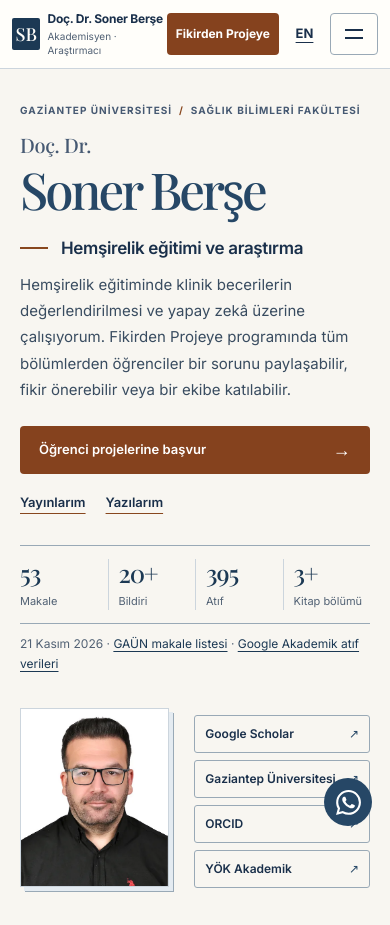
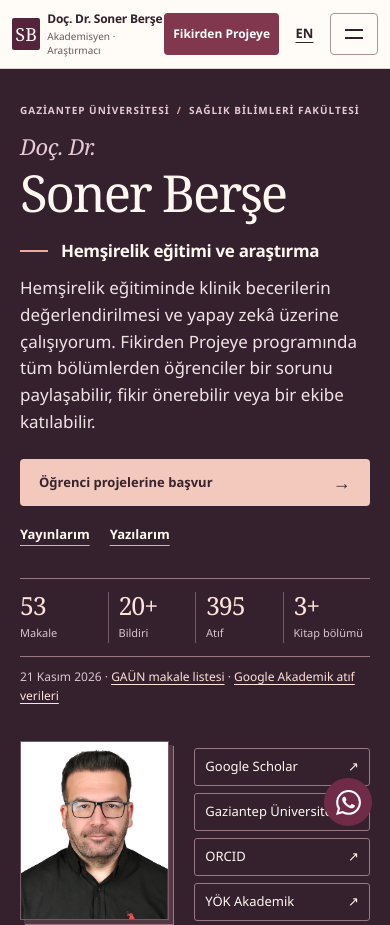
Before and after one commit to sonerberse-glitch/sonerberse, a website: page index.html in a window 390 px wide. Shown: the top 925 px of the page. Drawn offline with nearby package versions, Linux system fonts and the light colour scheme; a web font is replaced by a local one.

Commit message:
Akademik siteyi mürdüm ve kırık beyazla düzenle

```diff
--- a/assets/theme-light.css
+++ b/assets/theme-light.css
@@ -2,31 +2,32 @@
 html[data-theme="light"] {
   color-scheme: light;
   --bg: #f8f6f1;
-  --bg2: #edf1f5;
-  --bg3: #e6ecf2;
-  --surface: #fffefa;
-  --surface2: #e4ebf1;
-  --ink: #192f4a;
-  --ink2: #21374d;
-  --ink3: #465972;
-  --body: #394c60;
-  --muted: #516174;
-  --faint: #cad4df;
-  --gold: #264766;
-  --gold-l: #1c3954;
-  --gold-s: #e5edf3;
-  --gold-s2: #cfdfeb;
-  --border: #ccd5dd;
-  --border-l: #99a9b6;
-  --nav-bg: #fffefa;
-  --copper: #88471e;
-  --program-fill: #85421e;
-  --program-hover: #693315;
-  --display: 'Playfair Display', Georgia, serif;
+  --bg2: #f1eae9;
+  --bg3: #eae1e0;
+  --surface: #fffcf8;
+  --surface2: #eee5e4;
+  --ink: #30222c;
+  --ink2: #3b2935;
+  --ink3: #664f5b;
+  --body: #463c44;
+  --muted: #645862;
+  --faint: #dad0cf;
+  --gold: #702c47;
+  --gold-l: #54243b;
+  --gold-s: #f4e7e9;
+  --gold-s2: #ecd5da;
+  --border: #ded2d1;
+  --border-l: #ad929a;
+  --nav-bg: #fffcf8;
+  --copper: #904052;
+  --program-fill: #81374e;
+  --program-hover: #64263b;
+  --display: 'STIX Two Text', Georgia, serif;
+  --sans: 'Source Sans 3', 'Segoe UI', system-ui, sans-serif;
   --glow: none;
 }
-html[data-theme="light"] body { background: var(--bg); }
-html[data-theme="light"] ::selection { background: #d7e0e6; color: var(--ink); }
+html[data-theme="light"] body { background: var(--bg); font-family: var(--sans); }
+html[data-theme="light"] ::selection { background: #ebcbd2; color: var(--ink); }
 html[data-theme="light"] :is(.pf, .h2, .profile-card h3, .scale-modal h3, .contact-info h3, .footer-brand h3) {
   font-family: var(--display);
   font-style: normal;
@@ -34,7 +35,6 @@ html[data-theme="light"] :is(.pf, .h2, .profile-card h3, .scale-modal h3, .conta
 }
 html[data-theme="light"] .nav { background: var(--nav-bg); backdrop-filter: none; border-bottom: 1px solid var(--border); box-shadow: none; }
 html[data-theme="light"] .nav.scrolled { background: var(--nav-bg); box-shadow: none; }
-html[data-theme="light"] .nav-logo { color: var(--gold); background: transparent; border: 1px solid #9ca8b1; border-radius: 2px; box-shadow: none; font: 400 16px Georgia, 'Times New Roman', serif; }
 html[data-theme="light"] .nav-id span { text-transform: none; letter-spacing: 0; font-size: 11px; }
 html[data-theme="light"] .nav-cta {
   background: var(--gold)!important;
@@ -54,7 +54,7 @@ html[data-theme="light"] .lead { font-size: 16px; }
 html[data-theme="light"] .btn { border-radius: 4px; transition: background-color .2s, color .2s, border-color .2s; padding: 13px 23px; }
 html[data-theme="light"] :is(.btn-d, .scale-action-btn, .form-submit) { background: var(--gold); color: #fff; box-shadow: none; border-radius: 4px; }
 html[data-theme="light"] :is(.btn, .scale-action-btn, .form-submit):hover { transform: none; box-shadow: none; }
-html[data-theme="light"] :is(.btn-d, .scale-action-btn, .form-submit):hover { background: #1d3245; }
+html[data-theme="light"] :is(.btn-d, .scale-action-btn, .form-submit):hover { background: #59233a; }
 html[data-theme="light"] .btn-o { color: var(--gold); border: 1px solid var(--gold); }
 html[data-theme="light"] .btn-o:hover { background: var(--gold-s); }
 html[data-theme="light"] .btn-g { background: transparent; }
@@ -136,7 +136,7 @@ html[data-theme="light"] .skip-link { color: #fff; }
 html[data-theme="light"] :is(.container, .nav-in) { max-width: 1260px; padding-inline: clamp(20px, 4.5vw, 68px); }
 html[data-theme="light"] .nav { border-bottom: 1px solid var(--border); }
 html[data-theme="light"] .nav-logo {
-  width: 39px; height: 39px; background: var(--gold-l); color: #fffefa;
+  width: 39px; height: 39px; background: var(--gold-l); color: #fffcf8;
   border: none; border-radius: 2px; font: 500 22px/1 var(--display);
 }
 html[data-theme="light"] .nav-id { font-size: 14px; line-height: 1.4; }
@@ -151,16 +151,16 @@ html[data-theme="light"] .nav-cta:hover { background: var(--gold-s)!important; }
 .program-tab {
   align-items: center; justify-content: center; display: inline-flex; white-space: nowrap;
   min-height: 42px; padding: 8px 13px; border-radius: 4px;
-  font: 650 13px/1.2 'Inter', system-ui, sans-serif; text-decoration: none;
-  background: var(--program-fill, #85421e); color: #fff;
+  font: 650 13px/1.2 var(--sans, system-ui, sans-serif); text-decoration: none;
+  background: var(--program-fill, #81374e); color: #fff;
 }
-.nav-links a.program-tab, .blog-nav a.program-tab { color: #fff; }
+html[data-theme="light"] .nav .program-tab, .nav-links a.program-tab, .blog-nav a.program-tab { color: #fff; }
 .nav-links a.program-tab::after { content: none; }
-.program-tab:hover { background: var(--program-hover, #693315); }
+.program-tab:hover { background: var(--program-hover, #64263b); }
 .program-shortcut { display: none; }
 .language-shortcut {
   display: inline-grid; place-items: center; min-height: 42px; min-width: 37px; padding-inline: 5px;
-  color: var(--ink); font: 650 13px/1.2 Inter, system-ui, sans-serif; text-decoration: underline; text-underline-offset: 4px;
+  color: var(--ink); font: 650 13px/1.2 var(--sans, system-ui, sans-serif); text-decoration: underline; text-underline-offset: 4px;
 }
 .language-shortcut:hover { color: var(--gold); }
 @media (max-width: 1180px) {
@@ -185,13 +185,20 @@ html[data-theme="light"] .nav-cta:hover { background: var(--gold-s)!important; }
 html[data-theme="light"] .mob-menu { border-bottom: 2px solid var(--gold); }
 html[data-theme="light"] .mob-menu a { padding-block: 12px; }
 .mob-tog { align-items: center; gap: 8px; }
-.menu-label { font: 600 13px 'Inter', sans-serif; }
+.menu-label { font: 600 13px var(--sans, system-ui, sans-serif); }
 .menu-bars { display: inline-block; width: 18px; height: 10px; border-block: 2px solid currentColor; }
 html[data-theme="light"] .mob-tog { border: 1px solid var(--border-l); padding: 11px 14px; border-radius: 4px; }
 @media (max-width: 1180px) { .mob-tog { display: inline-flex; } }
 
+html[data-theme="light"] :is(.hero, .en-intro) {
+  --ink: #fff8f0; --ink3: #e6c9d1; --body: #f0e3e5; --muted: #d7c5cc;
+  --gold: #fff8f0; --gold-l: #ffe3da; --gold-s: #503441;
+  --copper: #e8aa9d; --border: #775967; --border-l: #987984; --surface2: #553742;
+  --program-fill: #f3c9be; --program-hover: #ffded3;
+  background: #35202e; color: var(--ink);
+}
 html[data-theme="light"] .hero {
-  overflow: visible; min-height: 0; background: var(--bg); border-bottom: 1px solid var(--border-l);
+  overflow: visible; min-height: 0; border-bottom: 1px solid #503443;
   padding: clamp(103px, 10vw, 156px) 0 clamp(56px, 6vw, 89px);
 }
 html[data-theme="light"] :is(#worldCanvas, .particles) { display: none; }
@@ -199,28 +206,28 @@ html[data-theme="light"] .hero-grid {
   display: grid; grid-template-columns: minmax(0, 1.6fr) minmax(250px, .83fr);
   align-items: center; gap: clamp(42px, 7vw, 102px);
 }
-.hero-affiliation { margin-bottom: 19px; font: 650 11px/1.6 'Inter', sans-serif; color: var(--ink3); text-transform: uppercase; letter-spacing: .1em; }
+.hero-affiliation { margin-bottom: 19px; font: 650 11px/1.6 var(--sans, system-ui, sans-serif); color: var(--ink3); text-transform: uppercase; letter-spacing: .1em; }
 .hero-affiliation span { color: var(--copper, var(--gold)); margin-inline: .35em; }
 html[data-theme="light"] .hero-name {
-  margin-bottom: 22px; font: 500 clamp(56px, 6.7vw, 96px)/1.02 var(--display);
-  color: var(--ink); text-transform: none; letter-spacing: -.058em;
+  margin-bottom: 22px; font: 500 clamp(58px, 7.1vw, 102px)/1.02 var(--display);
+  color: var(--ink); text-transform: none; letter-spacing: -.042em;
 }
 .hero-name strong { display: block; font-weight: inherit; color: var(--gold); }
 .hero-name span { display: block; }
 html[data-theme="light"] .hero-name span {
-  margin-bottom: .35em; font: 500 clamp(20px, 2.1vw, 30px)/1.1 var(--display);
+  margin-bottom: .35em; font: italic 400 clamp(22px, 2.1vw, 31px)/1.1 var(--display);
   color: var(--ink3); letter-spacing: -.018em;
 }
 html[data-theme="light"] .hero-title {
   display: flex; align-items: center; gap: 13px; color: var(--ink); margin-bottom: 12px;
-  font: 600 clamp(17px, 1.5vw, 21px)/1.35 'Inter', sans-serif; letter-spacing: -.02em;
+  font: 600 clamp(17px, 1.5vw, 21px)/1.35 var(--sans, system-ui, sans-serif); letter-spacing: -.02em;
 }
 html[data-theme="light"] .hero-title::before { content: ''; width: 28px; height: 2px; flex: 0 0 auto; background: var(--copper); }
-html[data-theme="light"] .hero-sub { max-width: 610px; margin-bottom: 23px; font-size: clamp(15px, 1.1vw, 17px); line-height: 1.75; }
+html[data-theme="light"] .hero-sub { max-width: 610px; margin-bottom: 23px; font-size: clamp(17px, 1.32vw, 19px); line-height: 1.58; }
 html[data-theme="light"] .hero-btns { align-items: center; gap: 11px 23px; }
-html[data-theme="light"] .student-entry { padding: 13px 19px; background: var(--program-fill); }
+html[data-theme="light"] .student-entry { padding: 13px 19px; background: var(--program-fill); color: #38232e; }
 html[data-theme="light"] .student-entry:is(:hover, :active) { background: var(--program-hover); }
-.student-entry span { font: 400 1.38em/1 'Inter', sans-serif; }
+.student-entry span { font: 400 1.38em/1 var(--sans, system-ui, sans-serif); }
 html[data-theme="light"] .hero-btns .btn-o {
   padding: 12px 0; color: var(--ink); border: 0; background: transparent; border-radius: 0;
   text-decoration: underline; text-decoration-color: var(--copper); text-underline-offset: 6px;
@@ -255,44 +262,44 @@ html[data-theme="light"] .profile-photo-wrap img, html[data-theme="light"] .prof
 html[data-theme="light"] .profile-links { display: grid; grid-template-columns: minmax(0,1fr) minmax(0,1fr); gap: 7px; }
 html[data-theme="light"] .profile-link {
   min-height: 38px; display: flex; justify-content: space-between; align-items: center; gap: 4px;
-  padding: 7px 10px; text-align: left; color: var(--ink); font-size: 12px; font-weight: 550;
+  padding: 7px 10px; text-align: left; color: var(--ink); font-size: 13px; font-weight: 550;
   border: 1px solid var(--border-l); border-radius: 3px; background: transparent;
 }
 html[data-theme="light"] .profile-link span { color: var(--gold); }
 html[data-theme="light"] .profile-link:hover { border-color: var(--gold); background: var(--gold-s); transform: none; }
 html[data-theme="light"] :is(a, button, select, input, textarea):focus-visible { outline: 3px solid var(--copper); outline-offset: 3px; }
-html[data-theme="light"] :is(.student-entry, .form-submit, .scale-action-btn):active { background: #172e46; transform: translateY(1px); }
+html[data-theme="light"] :is(.student-entry, .form-submit, .scale-action-btn):active { background: #4c2133; transform: translateY(1px); }
 html[data-theme="light"] .eyebrow {
   display: flex; align-items: center; gap: 13px; color: var(--gold);
   font-size: 11px; font-weight: 700; letter-spacing: .11em; text-transform: uppercase;
 }
 html[data-theme="light"] .eyebrow::before { display: block; width: 27px; height: 2px; background: var(--copper); }
-html[data-theme="light"] .h2 { line-height: 1.16; font-size: clamp(32px, 4.1vw, 53px); letter-spacing: -.04em; }
+html[data-theme="light"] .h2 { line-height: 1.13; font-size: clamp(34px, 4.1vw, 55px); letter-spacing: -.026em; }
 html[data-theme="light"] :is(#about, #publications, #projects, #contact) { background: var(--surface); }
 html[data-theme="light"] :is(.r-card, .proj-card, .collab-card) { border-top-color: var(--gold); }
 html[data-theme="light"] :is(.r-icon, .ah-icon, .proj-tag) { color: var(--gold); }
 html[data-theme="light"] :is(.pub-item, .pub-item:hover) { padding: 22px 4px; gap: 20px; border-bottom: 1px solid var(--border); background: transparent; }
 html[data-theme="light"] .pub-list { border-top: 2px solid var(--copper); }
 html[data-theme="light"] .pub-num { border-right: 1px solid var(--border); border-radius: 0; min-width: 50px; justify-content: flex-start; color: var(--copper); font: 400 26px/1 var(--display); }
-html[data-theme="light"] .pub-item h4 { max-width: 86ch; font: 550 clamp(17px, 1.55vw, 22px)/1.42 var(--display); margin-bottom: 6px; }
+html[data-theme="light"] .pub-item h4 { max-width: 86ch; font: 500 clamp(19px, 1.65vw, 24px)/1.35 var(--display); margin-bottom: 6px; }
 html[data-theme="light"] .pub-item h4 a::after { content: ' ↗'; color: var(--gold); white-space: nowrap; }
 html[data-theme="light"] .pub-link:where(:hover, :focus-visible) { text-decoration: underline; text-underline-offset: 4px; }
-html[data-theme="light"] .pub-item .pub-meta { gap: 4px 12px; margin-top: 2px; font-size: 13px; }
+html[data-theme="light"] .pub-item .pub-meta { gap: 4px 12px; margin-top: 2px; font-size: 14px; }
 html[data-theme="light"] .proj-grid { gap: 22px 36px; }
 .project-feature {
   display: grid; grid-template-columns: .95fr 1.05fr; grid-template-areas: 'kicker summary' 'title summary' 'period credit' 'links links';
   column-gap: clamp(26px, 6vw, 88px); align-items: start; margin: 28px 0 42px;
-  padding: clamp(25px, 4vw, 57px); border-radius: 4px; background: #203b55; color: #fffdf4;
+  padding: clamp(25px, 4vw, 57px); border-radius: 4px; background: #412634; color: #fffdf4;
 }
-.project-feature-kicker { grid-area: kicker; margin: 0 0 14px; font-size: 12px; font-weight: 650; color: #e2c2a4; }
+.project-feature-kicker { grid-area: kicker; margin: 0 0 14px; font-size: 12px; font-weight: 650; color: #f0c2b8; }
 .project-feature-title { grid-area: title; margin: 0; font: 500 clamp(27px, 3.2vw, 42px)/1.16 var(--display, Georgia, serif); letter-spacing: -.03em; }
-.project-feature-period { grid-area: period; color: #dfebf5; margin-top: 14px; font-size: 13px; }
+.project-feature-period { grid-area: period; color: #f1e0e3; margin-top: 14px; font-size: 13px; }
 .project-feature-summary { grid-area: summary; line-height: 1.7; font-size: 16px; }
-.project-feature-credit { grid-area: credit; margin-top: 12px; font-size: 14px; color: #dfebf5; }
-.project-feature-links { grid-area: links; display: flex; flex-wrap: wrap; gap: 6px 24px; padding-top: 19px; margin-top: 23px; border-top: 1px solid #718599; }
-.project-feature-links a { color: #fffdf4; font-size: 14px; font-weight: 600; padding-block: 6px; text-decoration: underline; text-decoration-color: #f0be90; text-underline-offset: 5px; }
+.project-feature-credit { grid-area: credit; margin-top: 12px; font-size: 14px; color: #f1e0e3; }
+.project-feature-links { grid-area: links; display: flex; flex-wrap: wrap; gap: 6px 24px; padding-top: 19px; margin-top: 23px; border-top: 1px solid #967880; }
+.project-feature-links a { color: #fffdf4; font-size: 14px; font-weight: 600; padding-block: 6px; text-decoration: underline; text-decoration-color: #e8afa4; text-underline-offset: 5px; }
 .project-feature-links a:hover { text-decoration-thickness: 2px; }
-html[data-theme="light"] .project-feature-links a:focus-visible { outline-color: #e2c2a4; }
+html[data-theme="light"] .project-feature-links a:focus-visible { outline-color: #f0c2b8; }
 html[data-theme="light"] .scale-table th { color: var(--gold); border-bottom: 2px solid var(--gold); }
 .scale-role {
   display: block; margin-block: 5px; padding-inline-start: 8px; border-inline-start: 2px solid var(--border-l);
```
